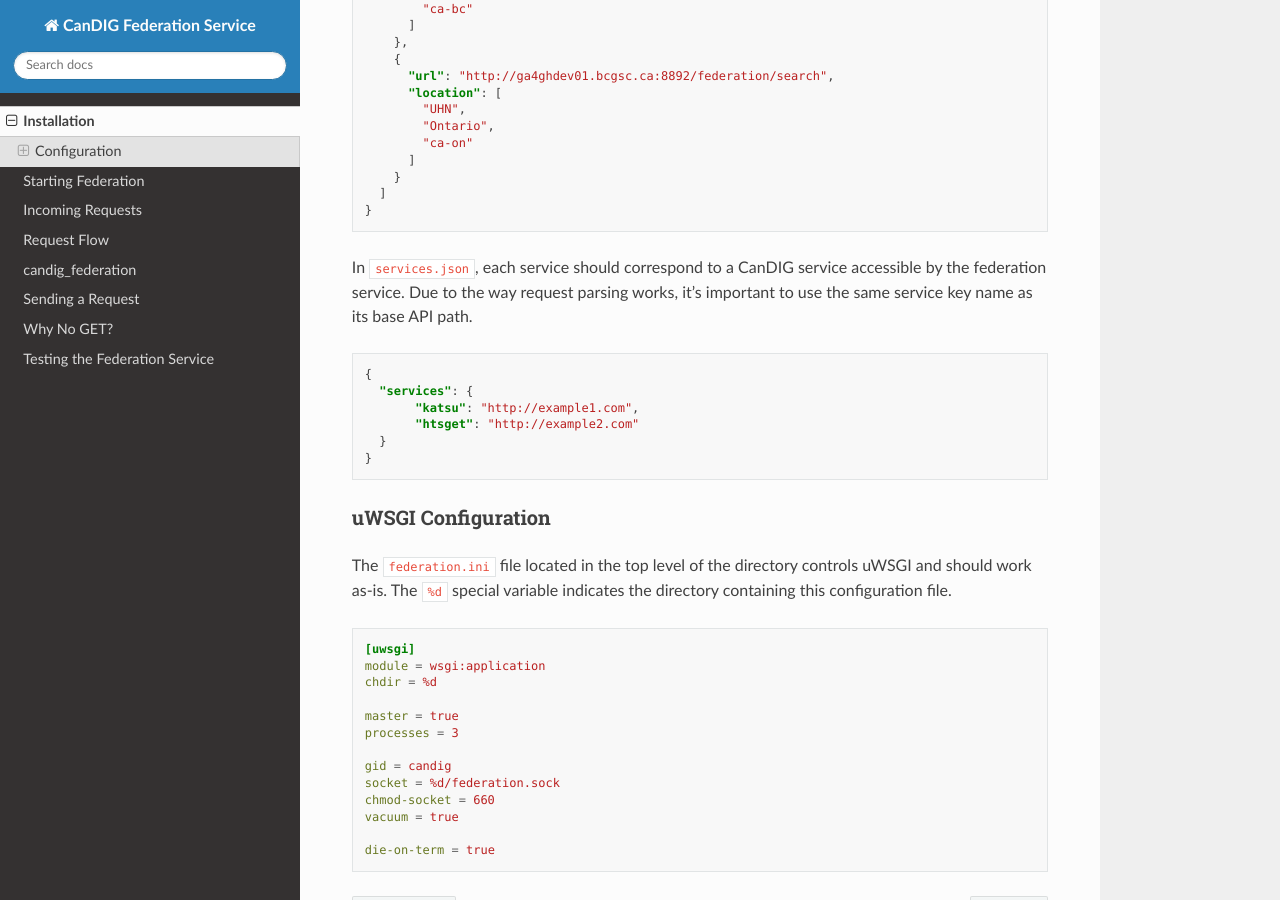
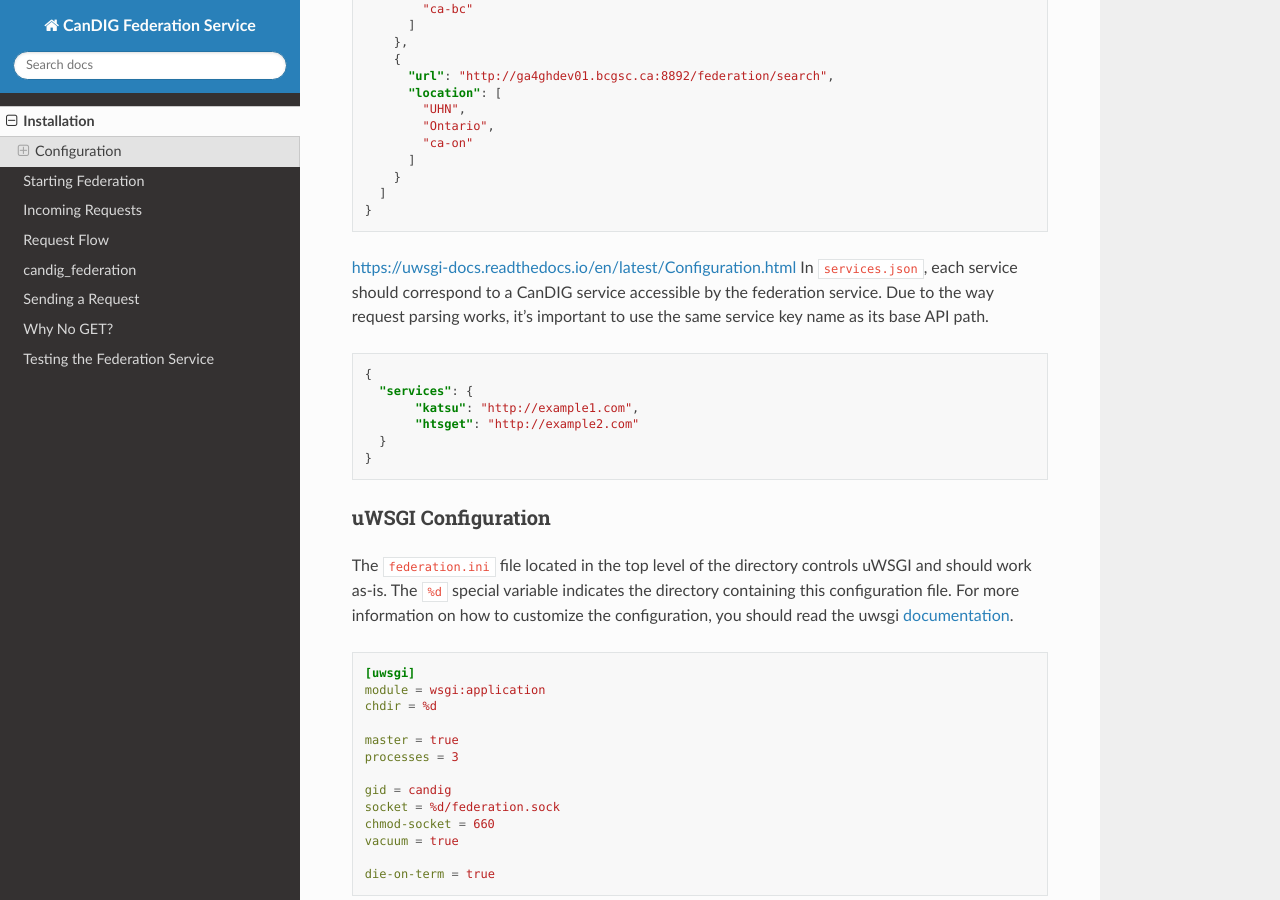
Before and after one commit to CanDIG/federation_service, a Sphinx documentation site: the page built from docs/source/install.rst, in a window 1280 px wide and 900 px high, scrolled down 1806 px. Built offline with Sphinx 7.4.7 and the Read the Docs theme 2.0.0, drawn with Linux system fonts in a browser that asks for light colours.

Commit message:
updated docstrings

```diff
--- a/docs/source/install.rst
+++ b/docs/source/install.rst
@@ -59,7 +59,7 @@ Valid instances of both files are required in order to start the federation serv
 
 Each peer server is listed in a ``servers.json`` configuration file should correspond with the Tyk API Gateway for each CanDIG node,
 including this node where federation service is running. In addition, specify the location for your peer servers with
-the array ``["research centre", "province name", "province code"]``. For compatibility with CanDIG's `data portal <https://github.com/CanDIG/candig-data-portal>`__,
+the array ``["research centre", "province name", "province code"]``. For compatibility with CanDIG's `data portal <https://github.com/CanDIG/candig-data-portal>`_,
 use the following province codes: 'ca-ab', 'ca-bc', 'ca-mb', 'ca-nb', 'ca-nl', 'ca-nt', 'ca-ns', 'ca-nu', 'ca-on', 'ca-pe', 'ca-qc', 'ca-sk', 'ca-yt'
 
 For example, if your host federation service is running at ``http://0.0.0.0:8890`` in British Columbia, and your first
@@ -87,7 +87,7 @@ peer server federation service is running at ``http://0.0.0.0:8891`` in Ontario,
       }
     ]
   }
-
+https://uwsgi-docs.readthedocs.io/en/latest/Configuration.html
 In ``services.json``, each service should correspond to a CanDIG service accessible by the federation service. Due to the way request parsing works,
 it's important to use the same service key name as its base API path.
 
@@ -104,7 +104,9 @@ it's important to use the same service key name as its base API path.
 uWSGI Configuration
 ^^^^^^^^^^^^^^^^^^^
 
-The ``federation.ini`` file located in the top level of the directory controls uWSGI and should work as-is. The ``%d`` special variable indicates the directory containing this configuration file.
+The ``federation.ini`` file located in the top level of the directory controls uWSGI and should work as-is.
+The ``%d`` special variable indicates the directory containing this configuration file. For more information
+on how to customize the configuration, you should read the uwsgi `documentation <https://uwsgi-docs.readthedocs.io/en/latest/Configuration.html>`_.
 
 .. code-block:: ini
 
```
Also changed, not shown: 1 other file.
